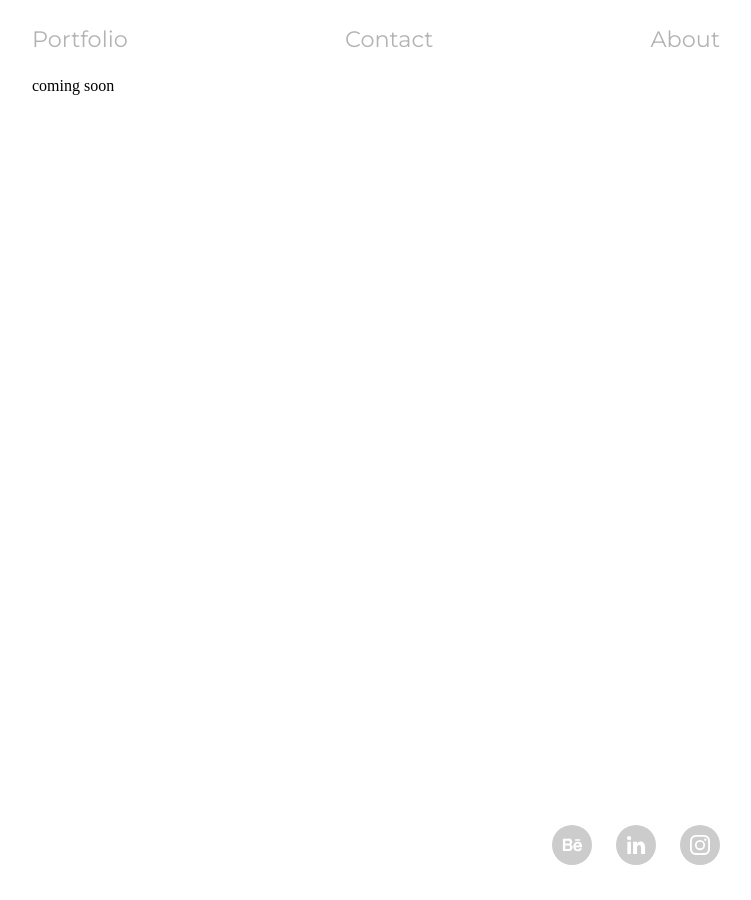
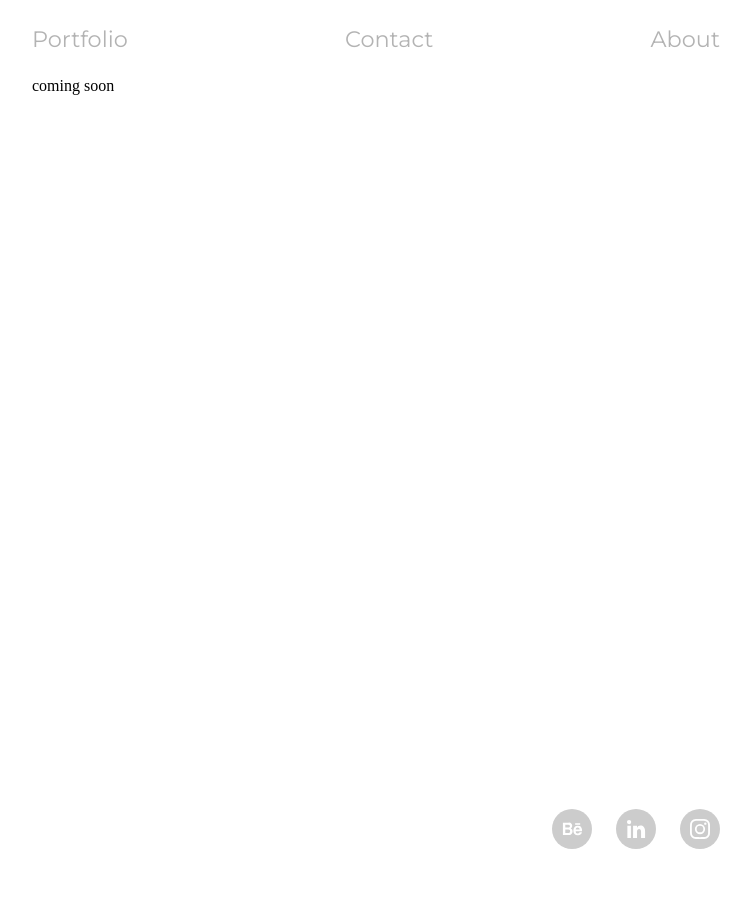
Before and after one commit to Elunn/elliot-lunn-old-portfolio, a Jekyll site: the page built from about.html, in a window 1280 px wide. Shown: the whole page, without its empty margins (264-1015 px from the left). Built offline with Jekyll 4.4.1, drawn with Linux system fonts in a browser that asks for light colours; nearby versions of some CDN libraries; Markdown is read by kramdown in place of the engine named in the settings.

Commit message:
moved svg

```diff
--- a/css/styles.css
+++ b/css/styles.css
@@ -93,7 +93,7 @@ nav a {
 footer {
     width: 100%;
     position: absolute;
-    bottom: 2em;
+    bottom: 3em;
 
 }
 
```
